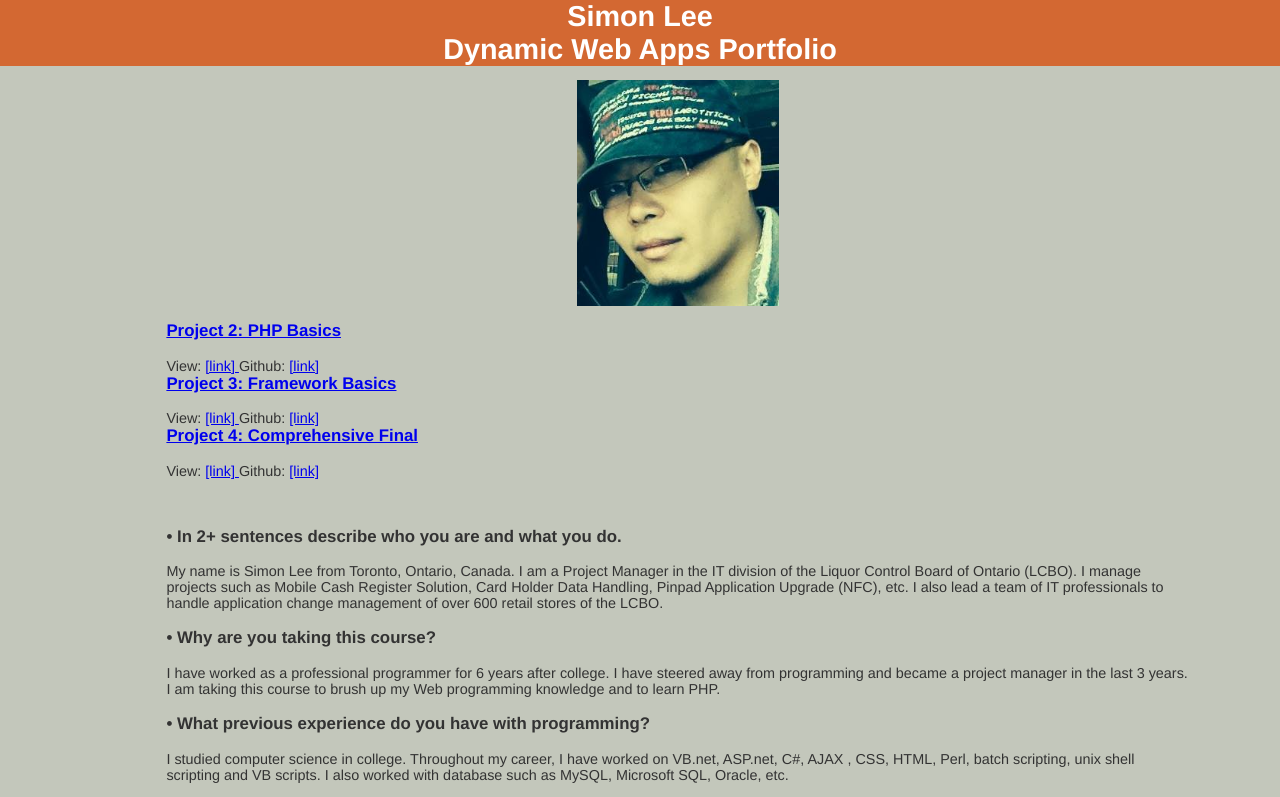
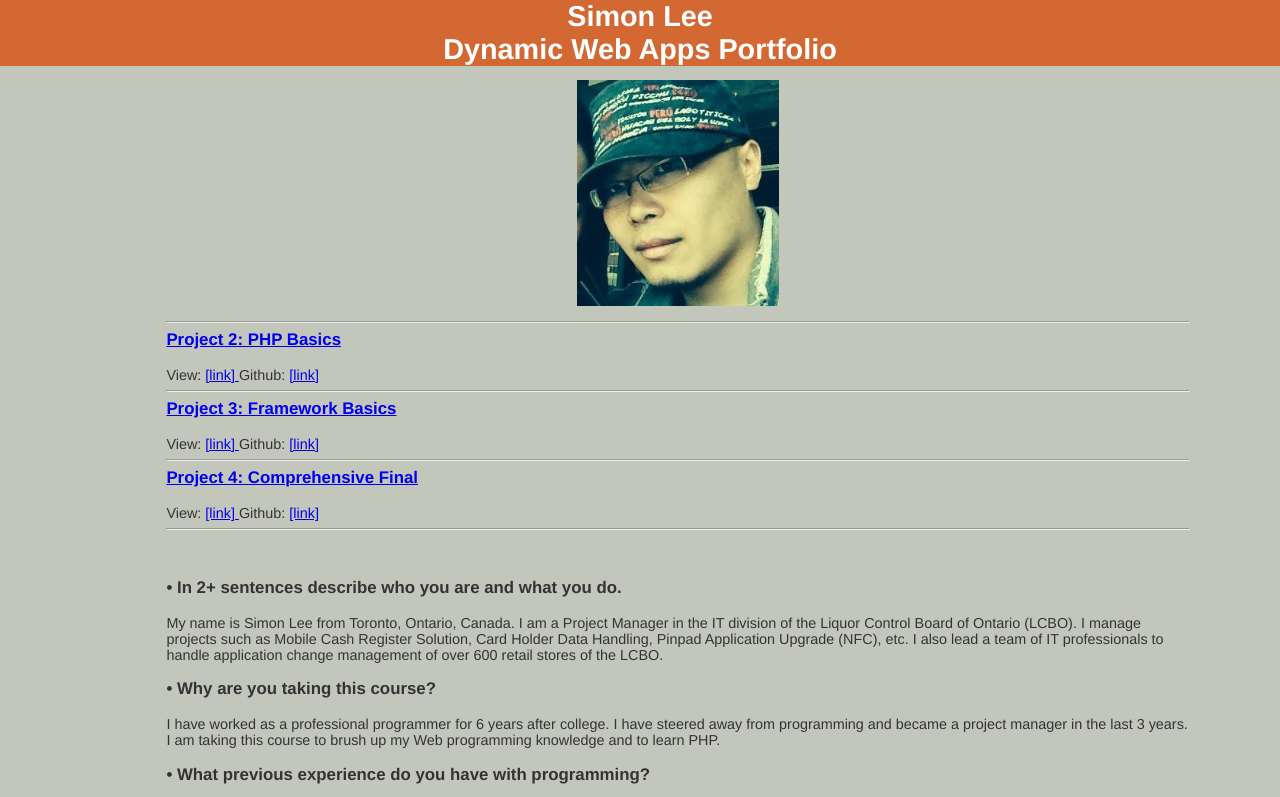
Before and after one commit to Simonleek/P1, a plain HTML site: page index.html in a window 1280 px wide. Shown: the top 797 px of the page. Drawn offline with Linux system fonts and the light colour scheme.

Commit message:
added spacing

```diff
--- a/index.html
+++ b/index.html
@@ -14,13 +14,16 @@
 		<div id="columnSpace">&nbsp;</div>
  		<div id="main">
  				<p><img id="ProfilePic" src="profile pic.jpg" width="202" height="226" alt="Simon Lee"/>
-		    	</p>
+		    	</p><hr>
           		<h3><a href="http://dwa15.com/Projects/P2"> Project 2: PHP Basics</a></h3>
 			    View: <a href="http://p2.simonleetoronto.me">[link] </a> Github: <a href="https://github.com/Simonleek/P2">[link] </a>
+				<hr >
 			    <h3><a href="http://dwa15.com/Projects/P3">Project 3: Framework Basics</a></h3>
 			    View: <a href="http://p3.simonleetoronto.me">[link] </a> Github: <a href="https://github.com/Simonleek/P3">[link] </a>
-			    <h3><a href="http://dwa15.com/Projects/P4">Project 4: Comprehensive Final</a></h3>
+			    <hr>
+				<h3><a href="http://dwa15.com/Projects/P4">Project 4: Comprehensive Final</a></h3>
 			    View: <a href="http://p4.simonleetoronto.me">[link] </a> Github: <a href="https://github.com/Simonleek/P4">[link] </a>
+				<hr>
 	        <p>&nbsp;</p>
             				<h3><p>• In 2+ sentences describe who you are and what you do.</p></h3><p> My name is Simon Lee from Toronto, Ontario, Canada. I am a Project Manager in the IT division of the Liquor Control Board of Ontario (LCBO). I manage projects such as Mobile Cash Register Solution, Card Holder Data Handling, Pinpad Application Upgrade (NFC), etc. I also lead a team of IT professionals to handle application change management of over 600 retail stores of the LCBO. </p><h3><p>
 • Why are you taking this course? </p></h3><p>I have worked as a professional programmer for 6 years after college.  I have steered away from programming and became a project manager in the last 3 years.  I am taking this course to brush up my Web programming knowledge and to learn PHP.    </p>
```
